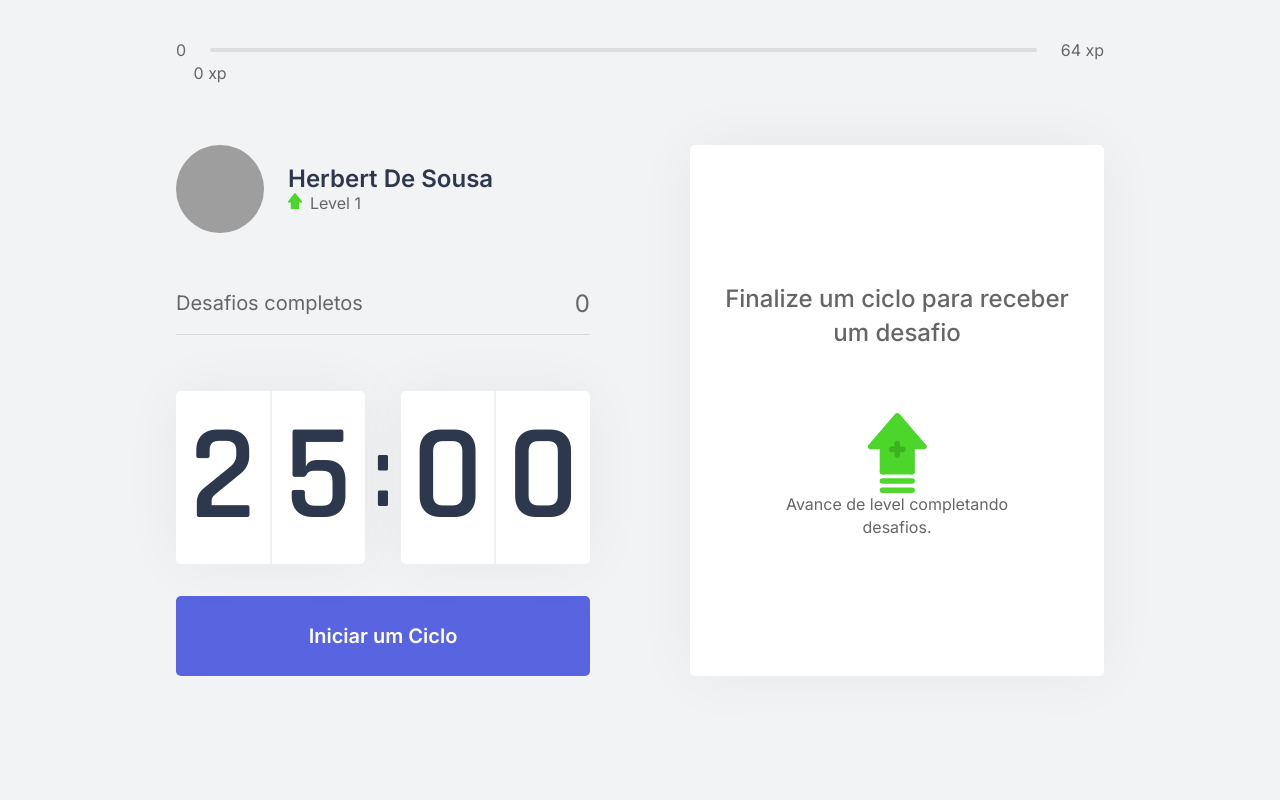
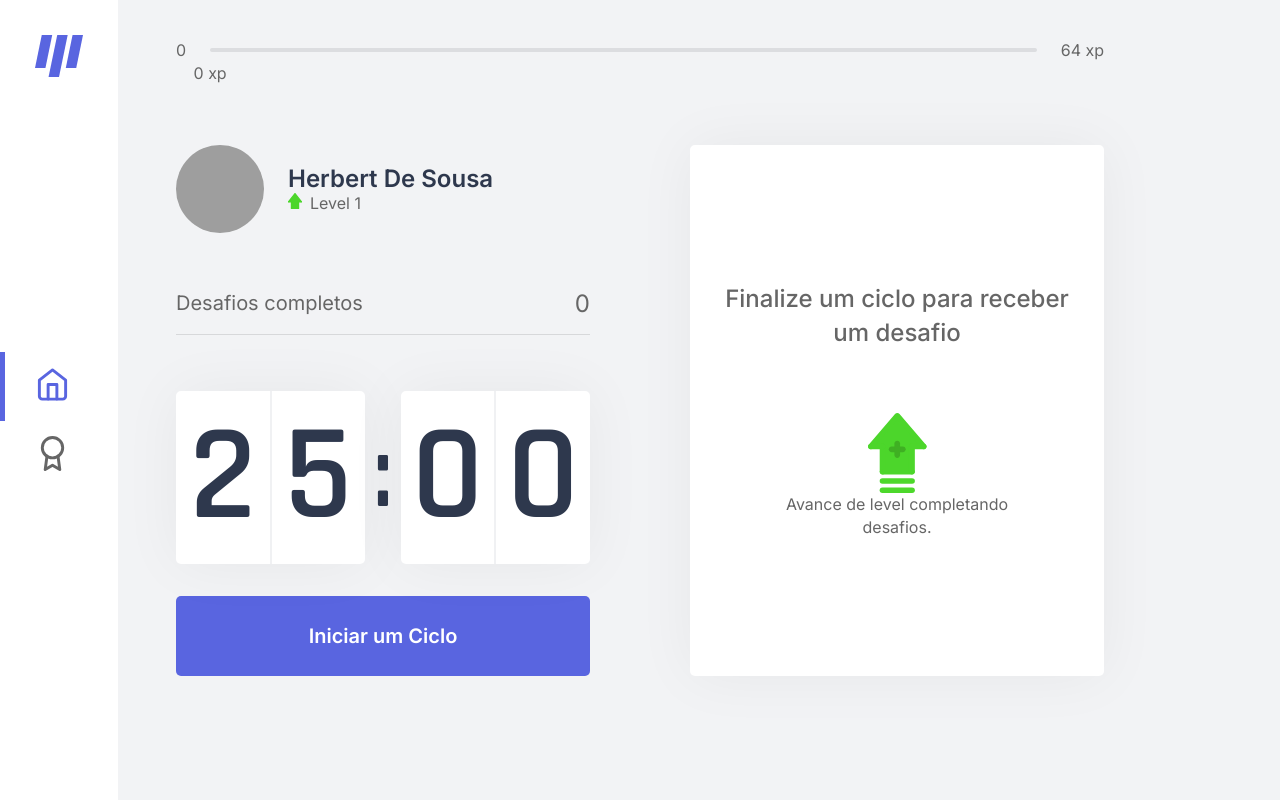
Before and after one commit to HerbertSSampaio/MoveIt, a Next.js app: page / in a window 1280 px wide. Built offline with nearby package versions, Linux system fonts and the light colour scheme; grey boxes are pictures that could not be loaded.

Commit message:
component menu

```diff
--- /dev/null
+++ b/src/components/Menu.tsx
@@ -0,0 +1,14 @@
+import styles from '../styles/components/Menu.module.css'
+import { FiHome, FiAward } from "react-icons/fi";
+
+export function Menu() {
+    return (
+        <div className={styles.menu}>
+            <img src="logomenu.svg" alt="logo"/>
+            <nav>
+                <a href="#" className={styles.ativo}><FiHome size={35} /></a>
+                <a href="#"><FiAward size={35} /></a>
+            </nav>
+        </div>
+    );
+}
--- a/src/pages/index.tsx
+++ b/src/pages/index.tsx
@@ -4,6 +4,7 @@ import { Countdown } from '../components/Countdown';
 import {ExperienceBar} from '../components/ExperienceBar';
 import { Profile } from '../components/Profile';
 import { ChallengeBox } from '../components/ChallengeBox';
+import { Menu } from '../components/Menu';
 import { CountdownProvider } from '../contexts/CountdownContext';
 import Head from 'next/head';
 import { GetServerSideProps} from 'next';
@@ -24,13 +25,14 @@ export default function Home(props:HomeProps) {
     currentExperience = {props.currentExperience}
     challengesCompleted = {props.challengesCompleted}
     >
+      <Menu />
     <div className={styles.container}>
       <Head>
         <title>Início | move-it</title>
       </Head>
       <ExperienceBar/>
       <CountdownProvider>
-      <section>
+      <section id="home">
         <div>
           <Profile />
           <CompletedChallenges />
--- /dev/null
+++ b/src/styles/components/Menu.module.css
@@ -0,0 +1,31 @@
+.menu {
+    position: absolute;
+    padding: 35px 0;
+    background-color: white;
+    height: 100vh;
+
+    display: flex;
+    flex-direction: column;
+    justify-content: center;
+}
+
+.menu img {
+    padding: 0 35px;
+}
+
+.menu nav {
+    height: 100%;
+    justify-content: center;
+    display: flex;
+    flex-direction: column;
+}
+
+.menu nav a {
+    padding: 15px 35px;
+}
+
+.ativo {
+    color: #5965E0;
+    border-left: #5965E0 5px solid;
+    padding-left: 30px !important;
+}
```
Also changed, not shown: public/logomenu.svg (added).
